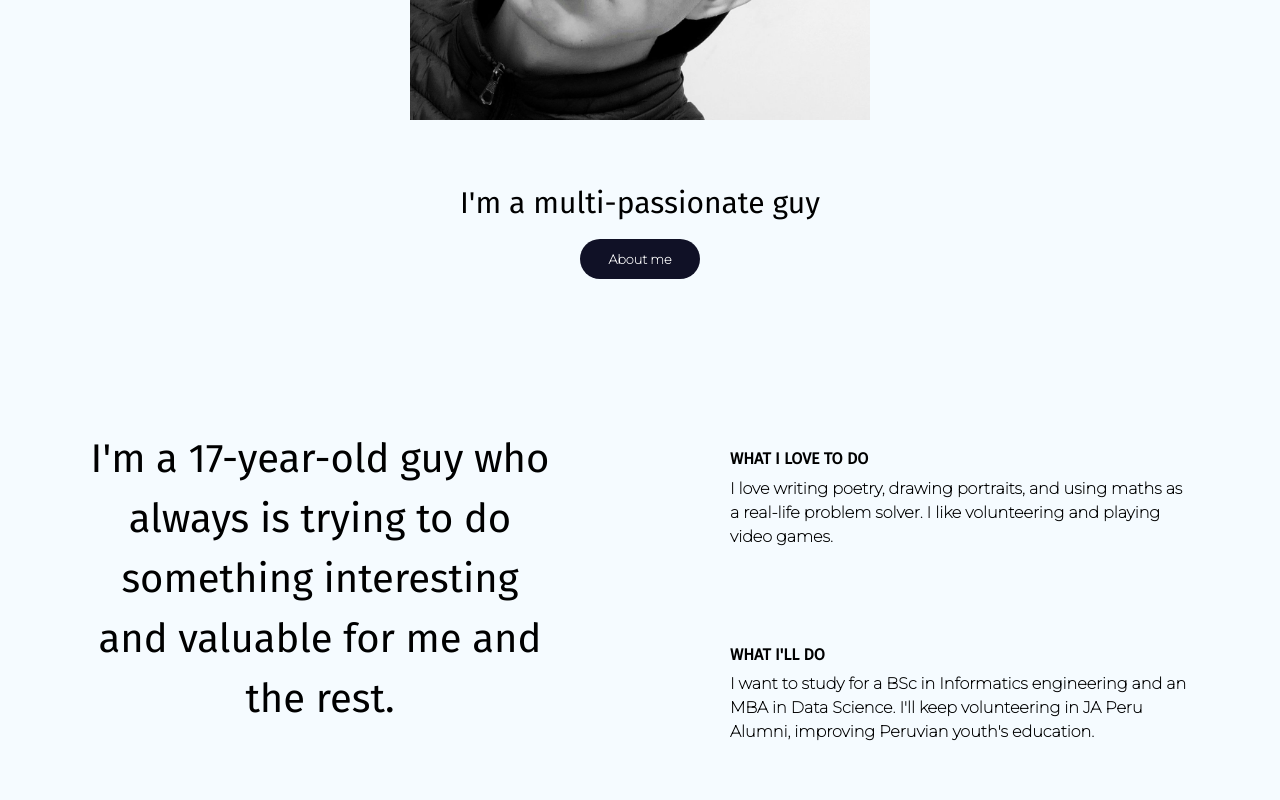
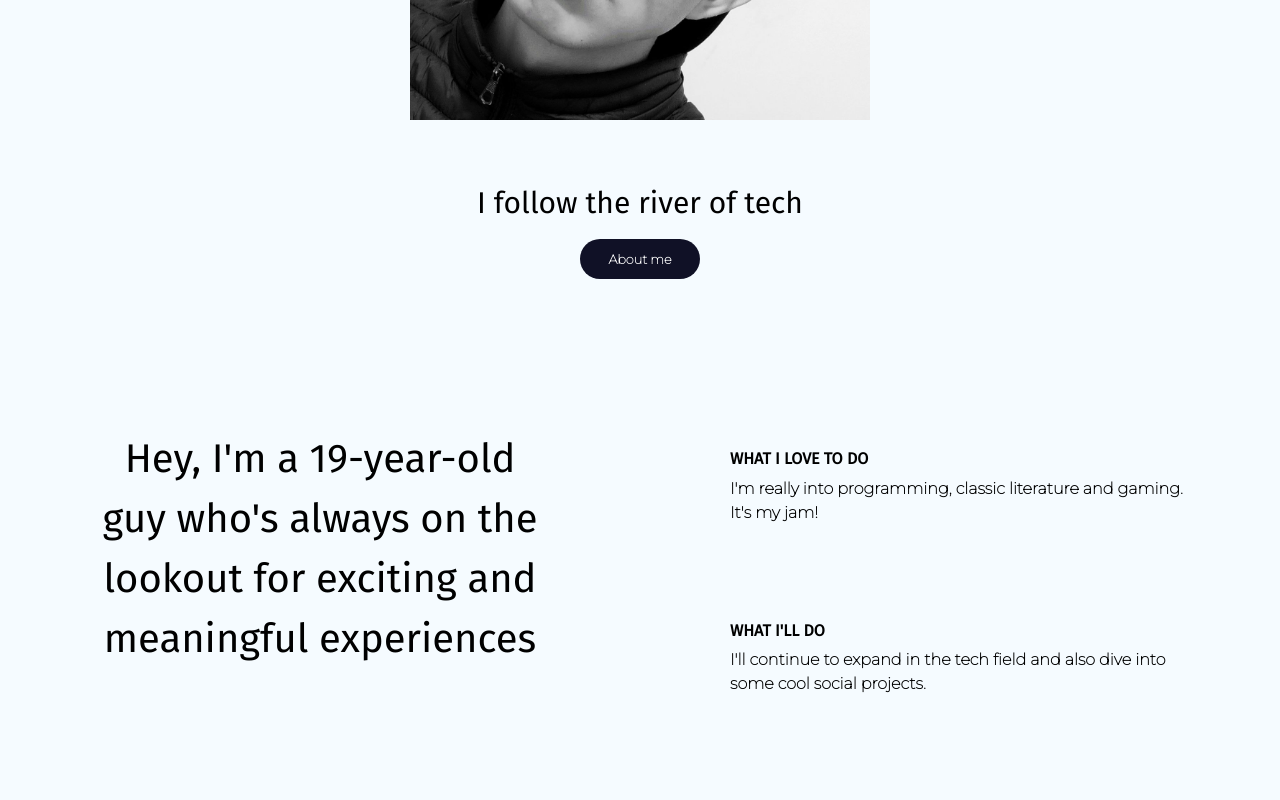
Before and after one commit to brayanquintana146/brayanquintana146.github.io, a plain HTML site: page index.html in a window 1280 px wide. Shown: the part 640-1440 px from the top of the page. Drawn offline with nearby package versions, Linux system fonts and the light colour scheme.

Commit message:
Change all info

```diff
--- a/index.html
+++ b/index.html
@@ -54,32 +54,27 @@
     <span>Hello! My name is</span>
     <h1>Brayan Quintana</h1>
     <img class="img-fluid" src="images/profile2.jpeg" alt="profile2" />
-    <h2>I'm a multi-passionate guy</h2>
+    <h2>I follow the river of tech</h2>
     <a class="about-btn" href="about.html">About me</a>
   </section>
   <!-- SECTION 02 -->
   <div class="general-description">
     <div id="element1">
       <p>
-        I'm a 17-year-old guy who always is trying to do something interesting
-        and valuable for me and the rest.
+        Hey, I'm a 19-year-old guy who's always on the lookout for exciting and meaningful experiences
       </p>
     </div>
     <div id="element2">
       <article>
         <h3>What I love to do</h3>
         <p>
-          I love writing poetry, drawing portraits, and using maths as a
-          real-life problem solver. I like volunteering and playing video
-          games.
+          I'm really into programming, classic literature and gaming. It's my jam!
         </p>
       </article>
       <article>
         <h3>What I'll do</h3>
         <p>
-          I want to study for a BSc in Informatics engineering and an MBA in
-          Data Science. I'll keep volunteering in JA Peru Alumni, improving
-          Peruvian youth's education.
+          I'll continue to expand in the tech field and also dive into some cool social projects.
         </p>
       </article>
     </div>
@@ -95,7 +90,7 @@
   <footer>
     <div class="foot-contact" id="contact">
       <p class="brayan">Brayan Quintana</p>
-      <a class="email" href="mailto:a20220235@pucp.edu.pe">a20220235@pucp.edu.pe</a>
+      <a class="email" href="mailto:brayan.quintana@pucp.edu.pe">brayan.quintana@pucp.edu.pe</a>
       <p class="phone-num">+51-930-183-482</p>
     </div>
     <div class="social-media">
```
